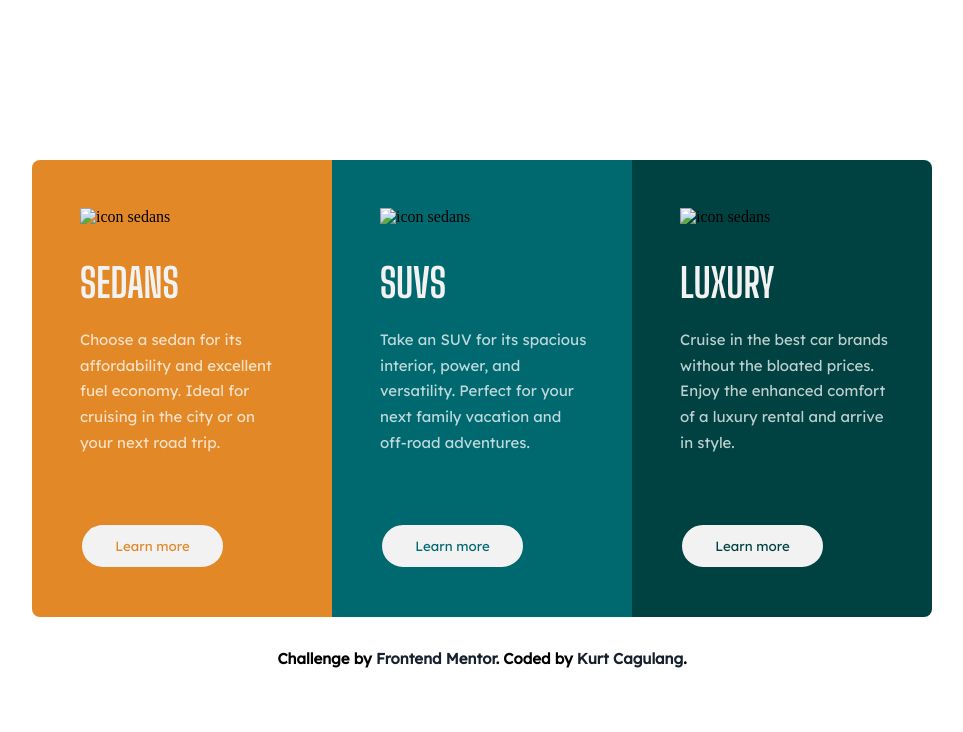
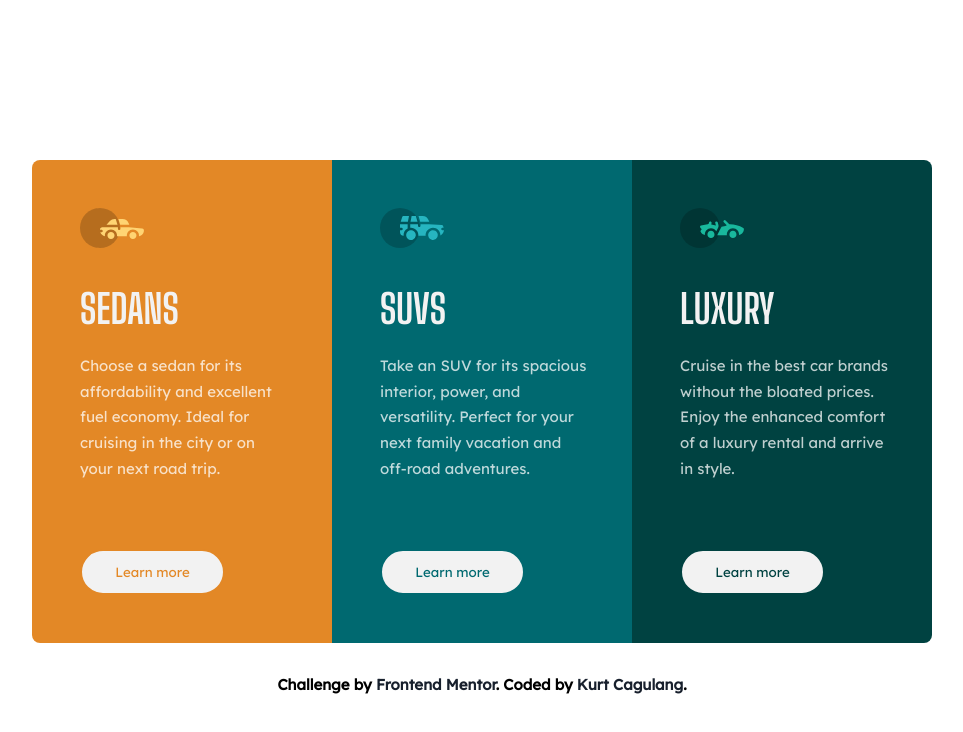
Before and after one commit to KurtSotto/3-column-Preview-Card, a plain HTML site: page index.html in a window 1280 px wide. Shown: the whole page, without its empty margins (158-1121 px from the left). Drawn offline with Linux system fonts and the light colour scheme.

Commit message:
Update index.html

```diff
--- a/index.html
+++ b/index.html
@@ -5,7 +5,7 @@
     <meta name="viewport" content="width=device-width, initial-scale=1.0">
     <title>3-column Preview Card Component</title>
     <link rel="stylesheet" href="index.css">
-    <link rel="icon" href="/3-column preview card/images/favicon-32x32.png">
+    <link rel="icon" href="/images/favicon-32x32.png">
     <link rel="preconnect" href="https://fonts.googleapis.com">
     <link rel="preconnect" href="https://fonts.gstatic.com" crossorigin>
     <link href="https://fonts.googleapis.com/css2?family=Big+Shoulders+Display:wght@700&family=Lexend+Deca&display=swap" rel="stylesheet">
@@ -14,7 +14,7 @@
     <main>
         <section class="left-section">
             <div>
-                <img src="/3-column preview card/images/icon-sedans.svg" alt="icon sedans">
+                <img src="/images/icon-sedans.svg" alt="icon sedans">
             </div>
             <div>
                 <h1>SEDANS</h1>
@@ -28,7 +28,7 @@
         </section>
         <section class="mid-section">
             <div>
-                <img src="/3-column preview card/images/icon-suvs.svg" alt="icon sedans">
+                <img src="/images/icon-suvs.svg" alt="icon sedans">
             </div>
             <div>
                 <h1>SUVS</h1>
@@ -42,7 +42,7 @@
         </section>
         <section class="right-section">
             <div>
-                <img src="/3-column preview card/images/icon-luxury.svg" alt="icon sedans">
+                <img src="/images/icon-luxury.svg" alt="icon sedans">
             </div>
             <div>
                 <h1>LUXURY</h1>
```
